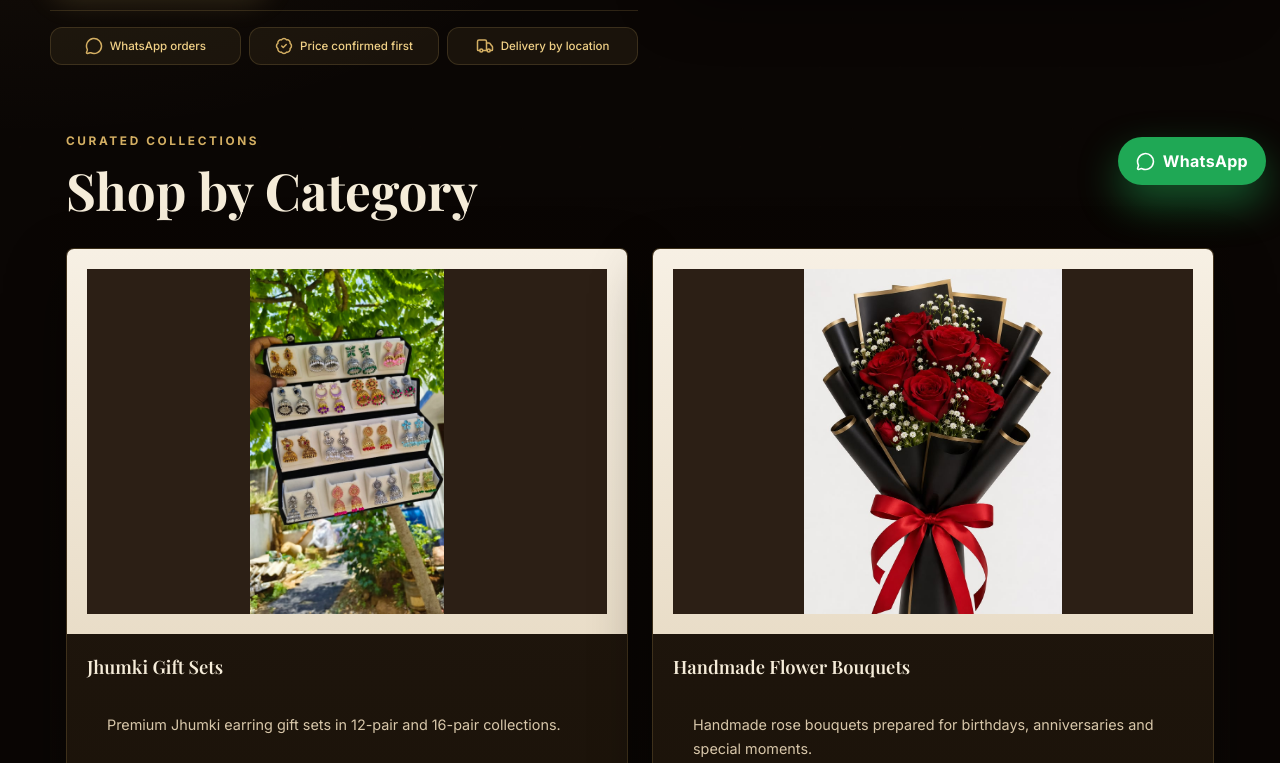
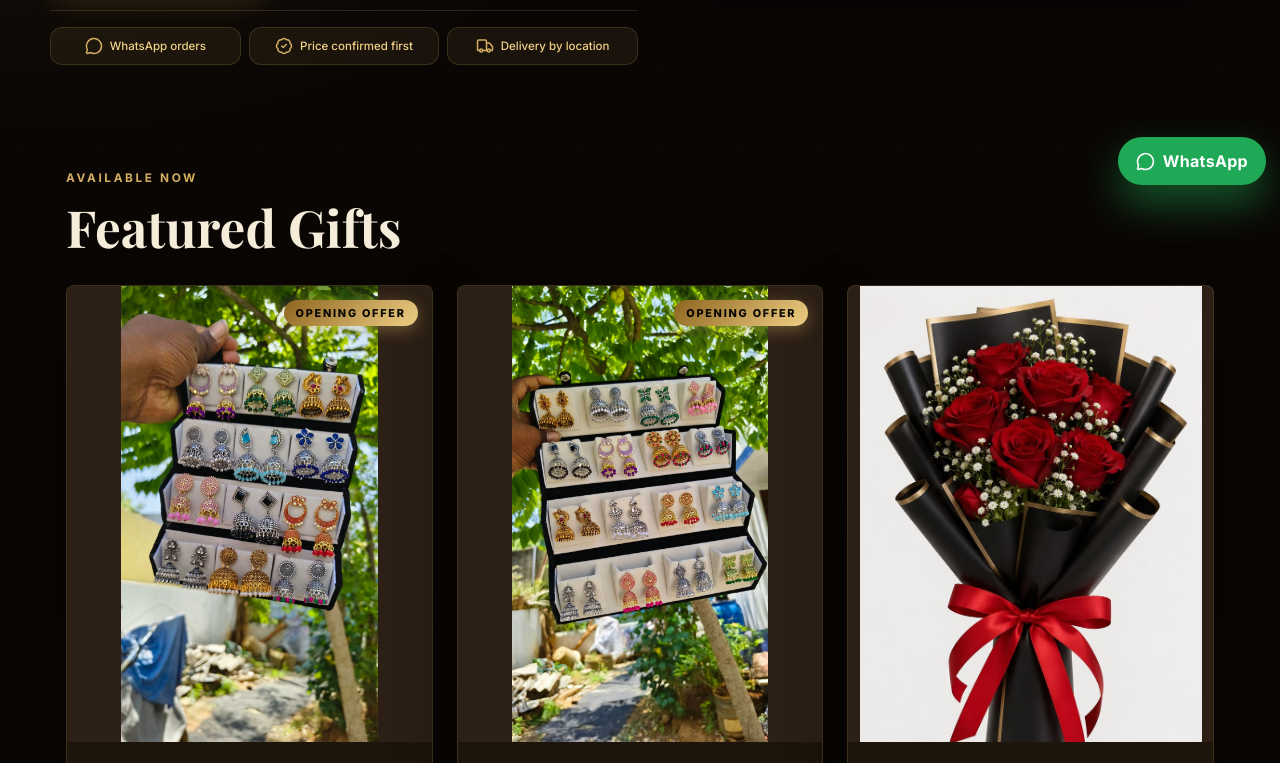
Before and after one commit to Ragadeepan/spr-gifts, a React (Vite) app: page / in a window 1280 px wide. Shown: the part 597-1360 px from the top of the page. Built offline with nearby package versions, Linux system fonts and the light colour scheme; a web font is replaced by a local one.

Commit message:
Remove homepage category section

```diff
--- a/src/pages/Home.jsx
+++ b/src/pages/Home.jsx
@@ -1,14 +1,11 @@
 import { BadgeCheck, Gift, MessageCircle, Star, Truck } from "lucide-react";
 import { Link } from "react-router-dom";
-import { CategorySlider } from "../components/CategorySlider";
 import { GiftShowcase } from "../components/GiftShowcase";
 import { FeaturedProductsSection } from "../components/FeaturedProductsSection";
 import { InstagramButton } from "../components/InstagramButton";
 import { SectionTitle } from "../components/SectionTitle";
 import { WhatsAppButton } from "../components/WhatsAppButton";
 import { RoseBouquetSection } from "../components/RoseBouquetSection";
-import { categories } from "../data/categories";
-import { products } from "../data/products";
 import { siteConfig } from "../data/siteConfig";
 import { addJsonLd, organizationJsonLd, setSeo } from "../utils/seo";
 import { useEffect } from "react";
@@ -18,8 +15,6 @@ export function Home() {
     setSeo();
     addJsonLd("org-jsonld", organizationJsonLd());
   }, []);
-
-  const homeCategories = categories;
 
   const trustItems = [
     { Icon: MessageCircle, title: "Order on WhatsApp", desc: "Ask about a gift and share your preferences directly with us." },
@@ -68,11 +63,6 @@ export function Home() {
         <div className="hero-visual reveal reveal-3" aria-label="Featured SPR GIFTS.IN products">
           <GiftShowcase />
         </div>
-      </section>
-
-      {/* FEATURED CATEGORIES */}
-      <section className="section categories-section" data-scroll-reveal>
-        <CategorySlider categories={homeCategories} title="Shop by Category" />
       </section>
 
       {/* FEATURED PRODUCTS */}
```
